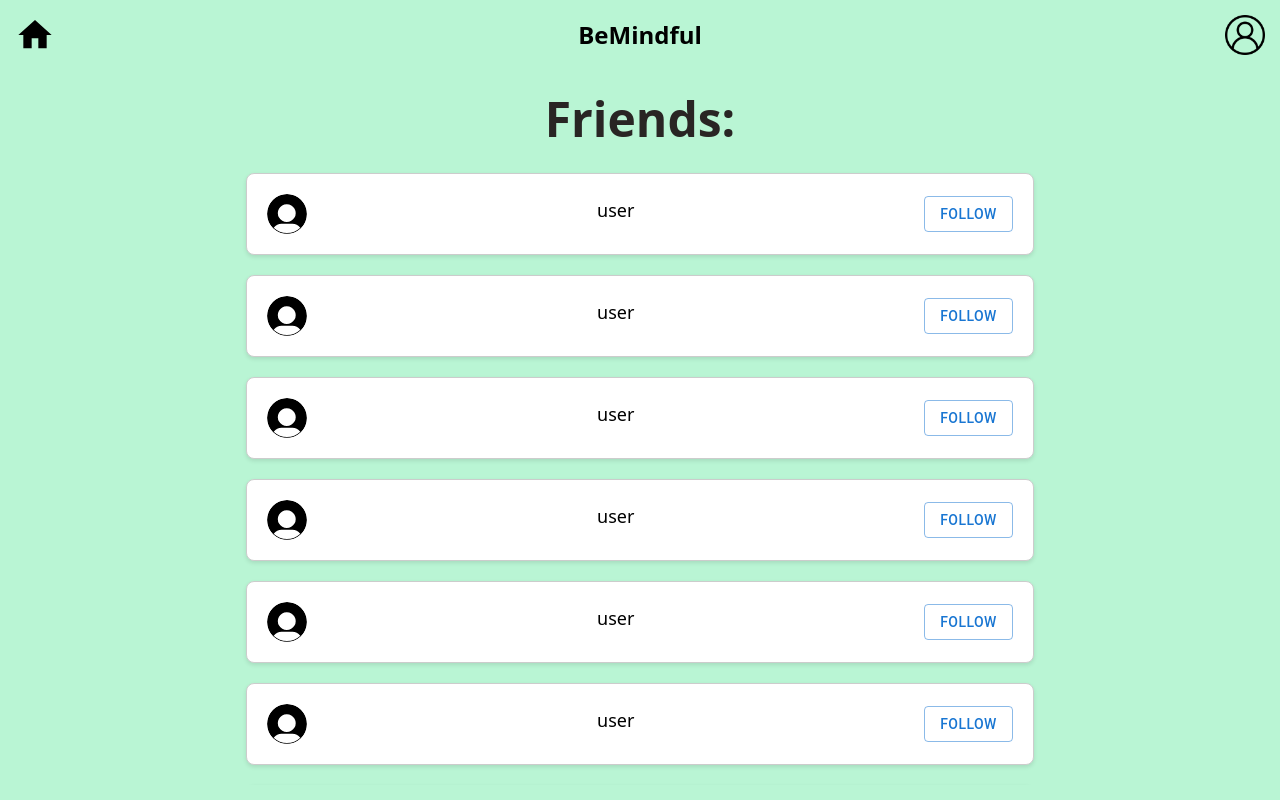
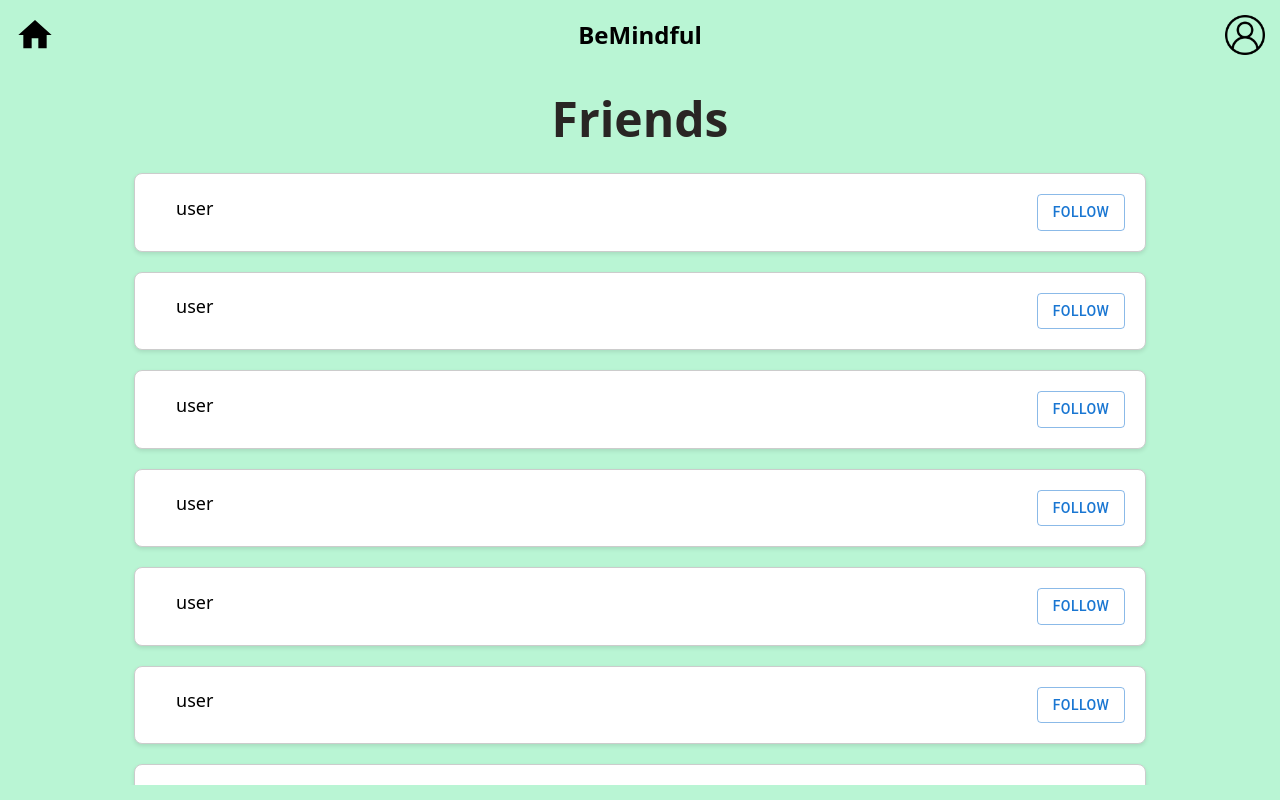
Before and after one commit to dyzhuu/BeMindful, a Next.js app: page /friends in a window 1280 px wide. Built offline with nearby package versions, Linux system fonts and the light colour scheme.

Commit message:
fix spacing

```diff
--- a/src/components/AddFriendCard.tsx
+++ b/src/components/AddFriendCard.tsx
@@ -7,8 +7,6 @@ import styles from './AddFriendCard.module.css';
 const AddFriendCard = ({ addfriend }: any) => {
   return (
     <div className={`friend-card ${styles.friendCard}`}>
-      <Image src={addfriend.pfp || defaultpfp} alt="Profile Picture" className="w-10 h-10 rounded-full" />
-
       <h2 className="w-10 ml-5 mr-5">{addfriend.name}</h2>
       <Button variant='outlined' >Follow</Button>
     </div>
--- a/src/pages/friends.module.css
+++ b/src/pages/friends.module.css
@@ -24,5 +24,16 @@
   flex-direction: column;
   align-items: center;
   overflow-y: scroll;
-  width: 90%;
 }
+
+@media only screen and (max-width: 420px) {
+  .posts{
+    width: 105%;
+  }
+}
+
+@media only screen and (min-width: 420px) {
+  .posts{
+    width: 90%;
+  }
+}
--- a/src/pages/friends.tsx
+++ b/src/pages/friends.tsx
@@ -22,15 +22,15 @@ export default function Home() {
   useEffect(() => {
 
     const accounts = [
-      { id: 1, name: "user", pfp: "", following: false},
-      { id: 2, name: "user", pfp: "", following: false},
-      { id: 3, name: "user", pfp: "", following: false},
-      { id: 4, name: "user", pfp: "", following: false},
-      { id: 5, name: "user", pfp: "", following: false},
-      { id: 6, name: "user", pfp: "", following: false},
-      { id: 7, name: "user", pfp: "", following: false},
-      { id: 8, name: "user", pfp: "", following: false},
-      { id: 9, name: "user", pfp: "", following: false},
+      { id: 1, name: "user", following: false},
+      { id: 2, name: "user", following: false},
+      { id: 3, name: "user", following: false},
+      { id: 4, name: "user", following: false},
+      { id: 5, name: "user", following: false},
+      { id: 6, name: "user", following: false},
+      { id: 7, name: "user", following: false},
+      { id: 8, name: "user", following: false},
+      { id: 9, name: "user", following: false},
     ];
     setAccounts(accounts);
   }, [])
@@ -45,18 +45,16 @@ export default function Home() {
           <h1 className="text-2xl font-bold text-foreground-rgb">BeMindful</h1>
         </Link>
         <Link href="/profile"> {/* Link to Profile page */}
-
             <Image
               src="/images/user.png"
               alt="User Icon"
               width={40}
               height={30}
             />
-
         </Link>
       </div>
 
-      <h1 className="text-5xl font-bold text-stone-800 mt-10 mb-5">Friends:</h1>
+      <h1 className="text-5xl font-bold text-stone-800 mt-10 mb-5">Friends</h1>
 
       <div className={styles.posts}>
         {accounts.map((account) => (
--- a/src/pages/index.tsx
+++ b/src/pages/index.tsx
@@ -6,8 +6,7 @@ import React from 'react'; // Added React import
 
 export default function LoginPage() {
   const router = useRouter();
-  const session = useSession();
-
+  const session = useSession()
 
 
   if (session.status === 'unauthenticated') {
@@ -28,8 +27,5 @@ export default function LoginPage() {
         </Card>
       </div>
     );
-  } else {
-    router.push('/home');
-    return null;
   }
 }
--- a/src/pages/profile.tsx
+++ b/src/pages/profile.tsx
@@ -4,7 +4,6 @@ import Link from 'next/link'
 import { useRouter } from 'next/router'
 import styles from './profile.module.css';
 import {useState, useEffect} from 'react'
-import defaultpfp from '../../public/images/Default_pfp.svg'
 import FriendCard from '@/components/FriendCard';
 import HomeIcon from '@mui/icons-material/Home';
 import SettingsIcon from '@mui/icons-material/Settings';
@@ -54,7 +53,6 @@ export default function Home() {
       </div>
 
       <h1 className="text-5xl font-bold text-stone-800 mt-10 mb-5">{user.name}</h1>
-      <Image src={user.pfp || defaultpfp} className={styles.logo} alt="pfp"/>
       <p className="text-sm mt-1 w-80">{user.bio}</p>
 
         <div className={`${"bg-gradient-to-r from-red-500 to-yellow-500"} p-2 rounded-md inline-block mt-2`}>
--- a/src/styles/globals.css
+++ b/src/styles/globals.css
@@ -87,7 +87,7 @@
   background-color: white;
   box-shadow: 0px 2px 4px rgba(0, 0, 0, 0.1);
   height: 70%;
-  width: 70%;
+  width: 90%;
 }
 
 .friend-card h2 {
```
